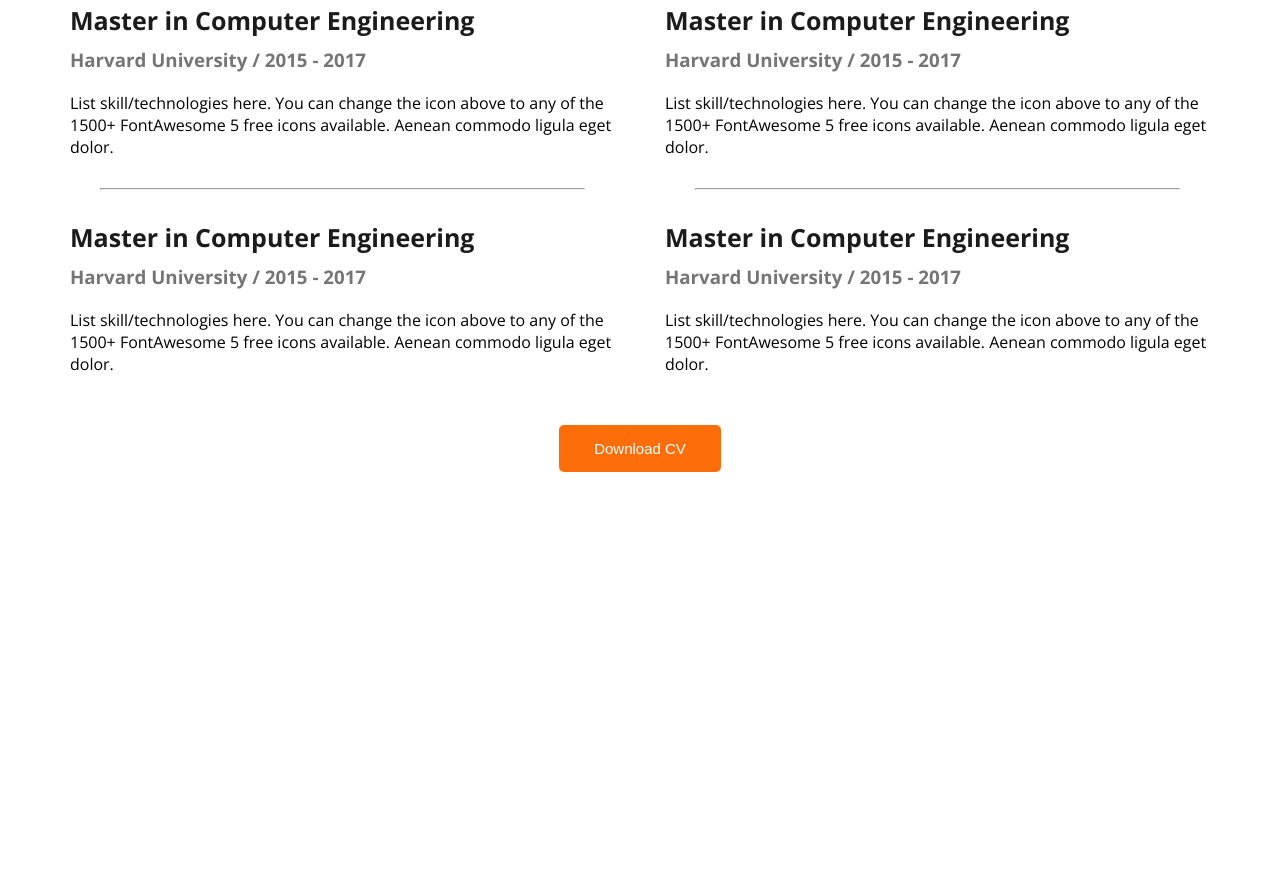
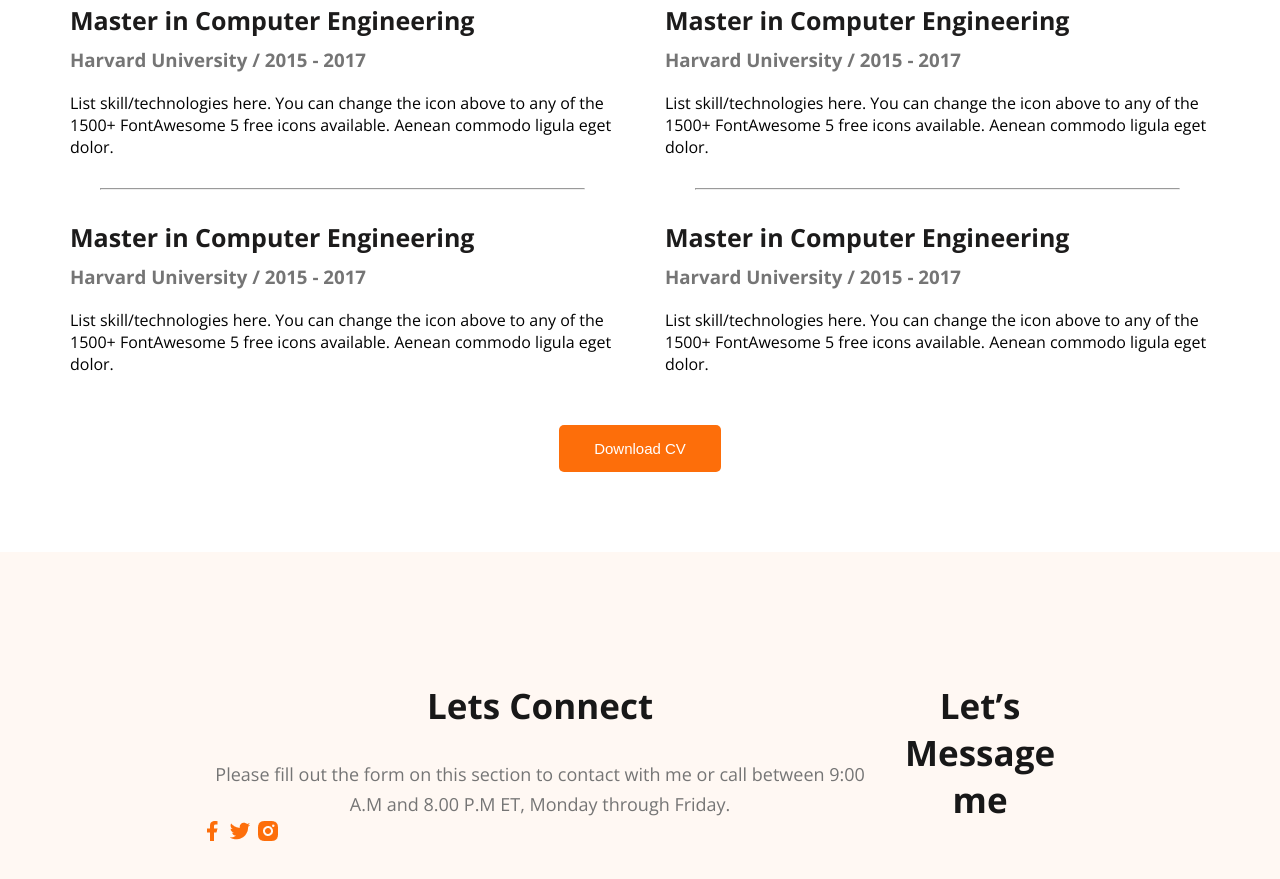
Before and after one commit to Saifulkhandaker/web-developer-portfolio, a plain HTML site: page index.html in a window 1280 px wide. Shown: the part 2404-3283 px from the top of the page. Before the commit the page ends 2876 px from the top, so only its background shows below. Drawn offline with nearby package versions, Linux system fonts and the light colour scheme.

Commit message:
basic footer added

```diff
--- a/index.html
+++ b/index.html
@@ -145,7 +145,18 @@
         </section>
     </main>
     <footer>
-
+        <div class="footer-column">
+            <h3 class="section-title">Lets Connect</h3>
+            <p class="section-description">Please fill out the form on this section to contact with me or call between 9:00 A.M and 8.00 P.M ET, Monday through Friday.</p>
+            <div class="social-links">
+                <a href=""><img src="images/icons/facebook.png" alt=""></a>
+                <a href=""><img src="images/icons/twitter.png" alt=""></a>
+                <a href=""><img src="images/icons/insta.png" alt=""></a>
+            </div>
+        </div>
+        <div class="footer-column">
+            <h3 class="section-title">Let’s Message me</h3>
+        </div>
     </footer>
 
 </body>
--- a/styles/portfolio.css
+++ b/styles/portfolio.css
@@ -169,3 +169,10 @@ main section{
     text-align: center;
    margin-top: 50px;
 }
+/* footer styles */
+footer{
+    display: flex;
+    background: #FFF8F3;
+    margin-top: 80px;
+    padding: 130px 200px;
+}
```
